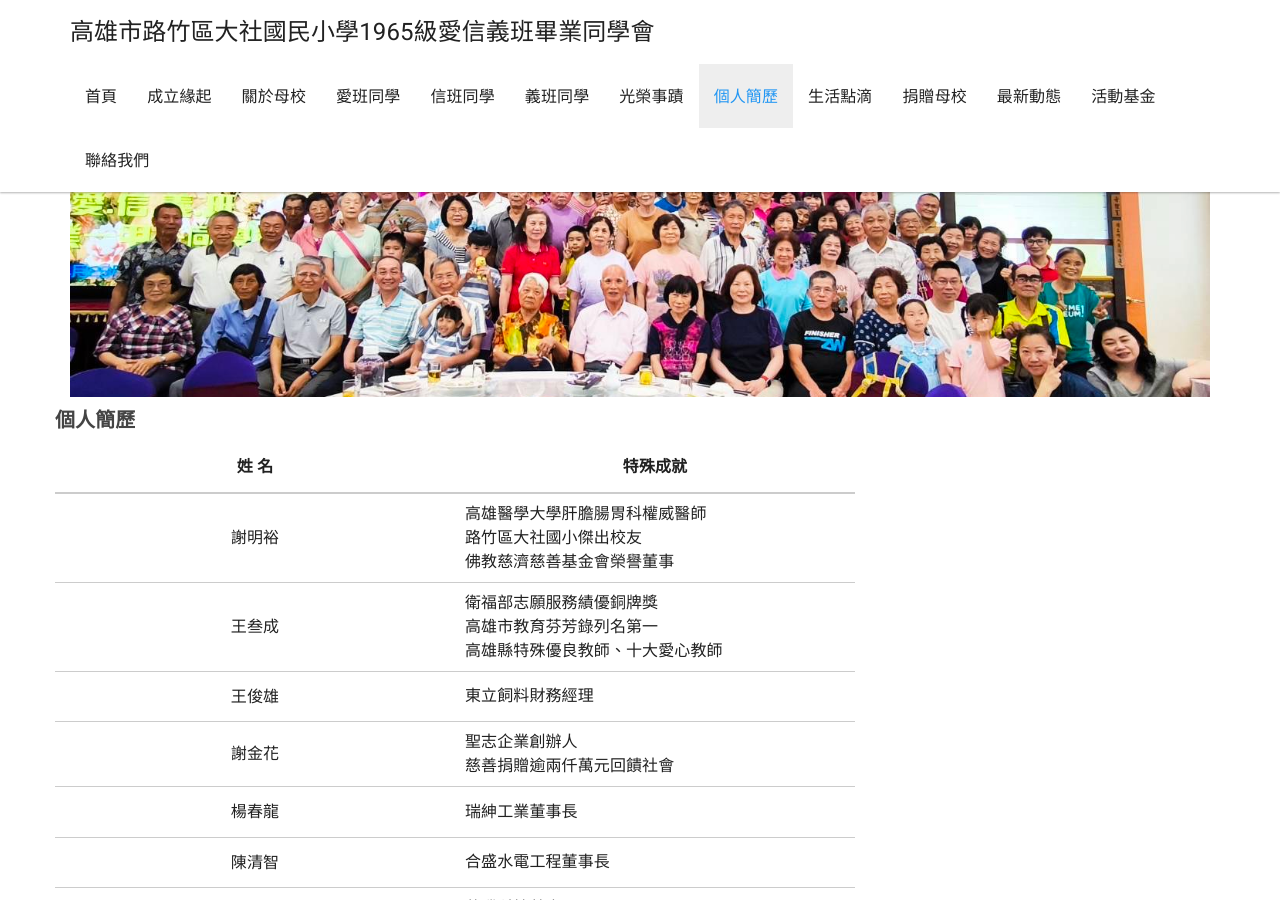
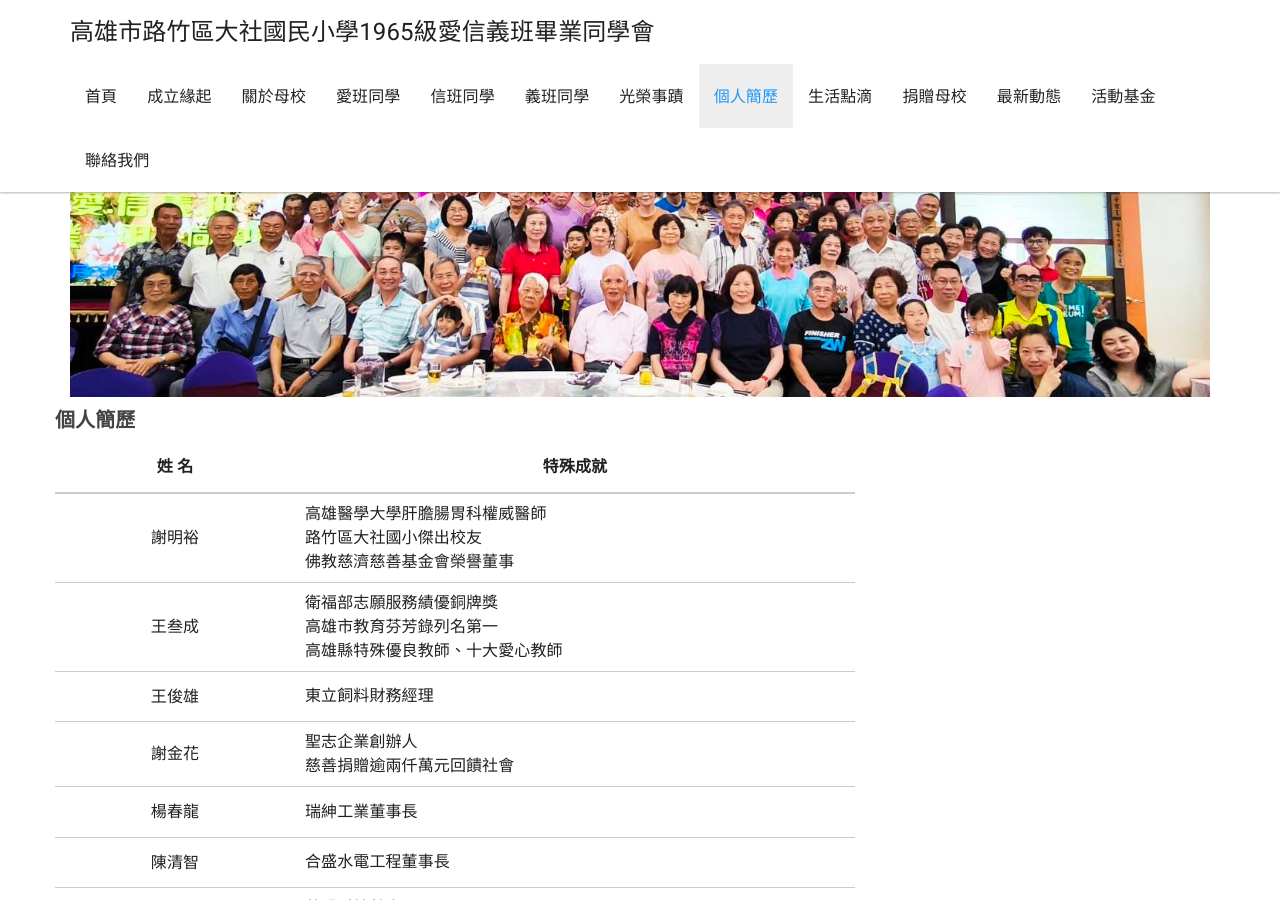
Before and after one commit to dashe1965/dashe1965.github.io, a Jekyll site: the page built from _docs/Resume/Resume.md, in a window 1280 px wide and 900 px high. Built offline with Jekyll 4.4.1, drawn with Linux system fonts in a browser that asks for light colours; nearby versions of some CDN libraries.

Commit message:
Update Resume.md

```diff
--- a/_docs/Resume/Resume.md
+++ b/_docs/Resume/Resume.md
@@ -7,8 +7,8 @@ sectionid: Resume
 <table style="width: 100%; max-width: 800px; font-family: '微軟正黑體', Arial, sans-serif; border: none;">
   <tbody>
     <tr>
-      <th style="text-align: center; padding: 10px; border: none; font-size: 16px;">姓 名</th>
-      <th style="text-align: center; padding: 10px; border: none; font-size: 16px;">特殊成就</th>
+      <th style="width: 30%; text-align: center; padding: 10px; border: none; font-size: 16px;">姓 名</th>
+      <th style="width: 70%; text-align: center; padding: 10px; border: none; font-size: 16px;">特殊成就</th>
     </tr>
     <tr>
       <td style="text-align:center; vertical-align: middle; padding: 10px; border-top: 2px solid #ccc;border-bottom: 1px solid #ccc;">
```
